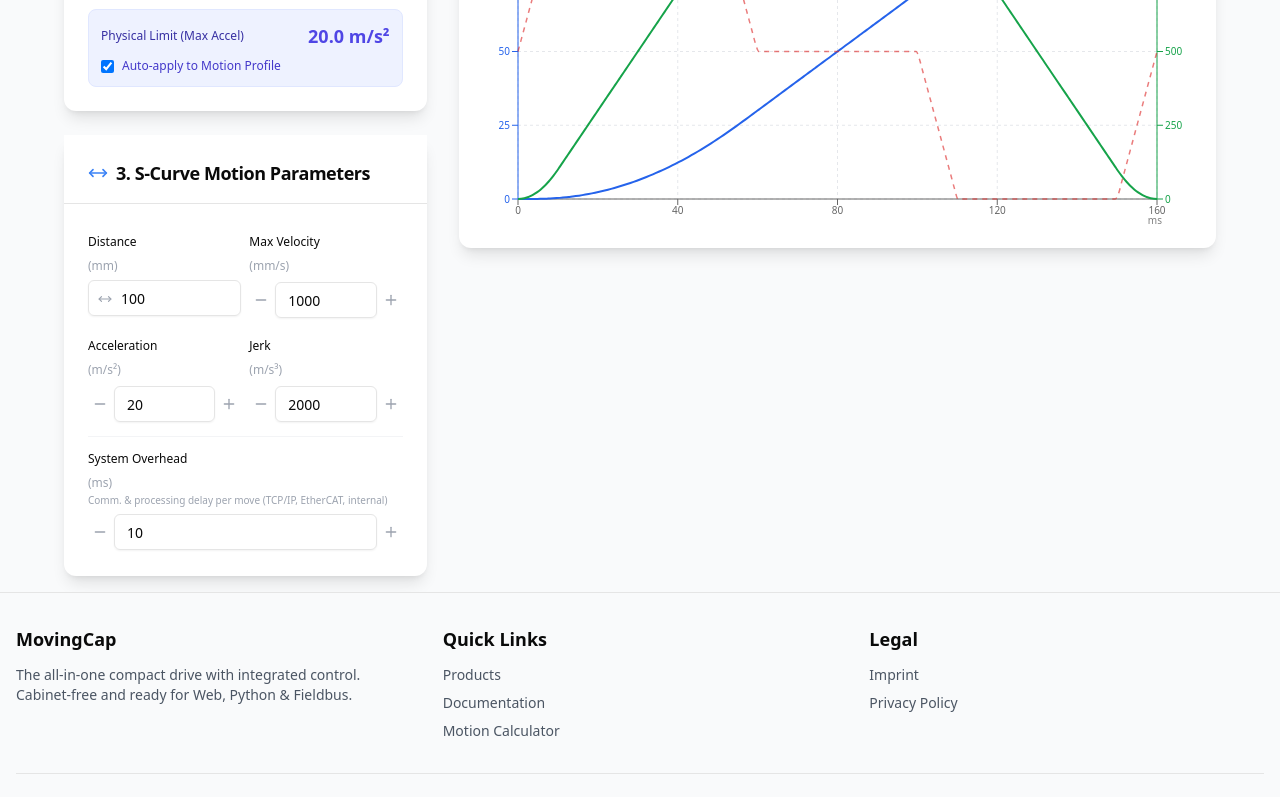
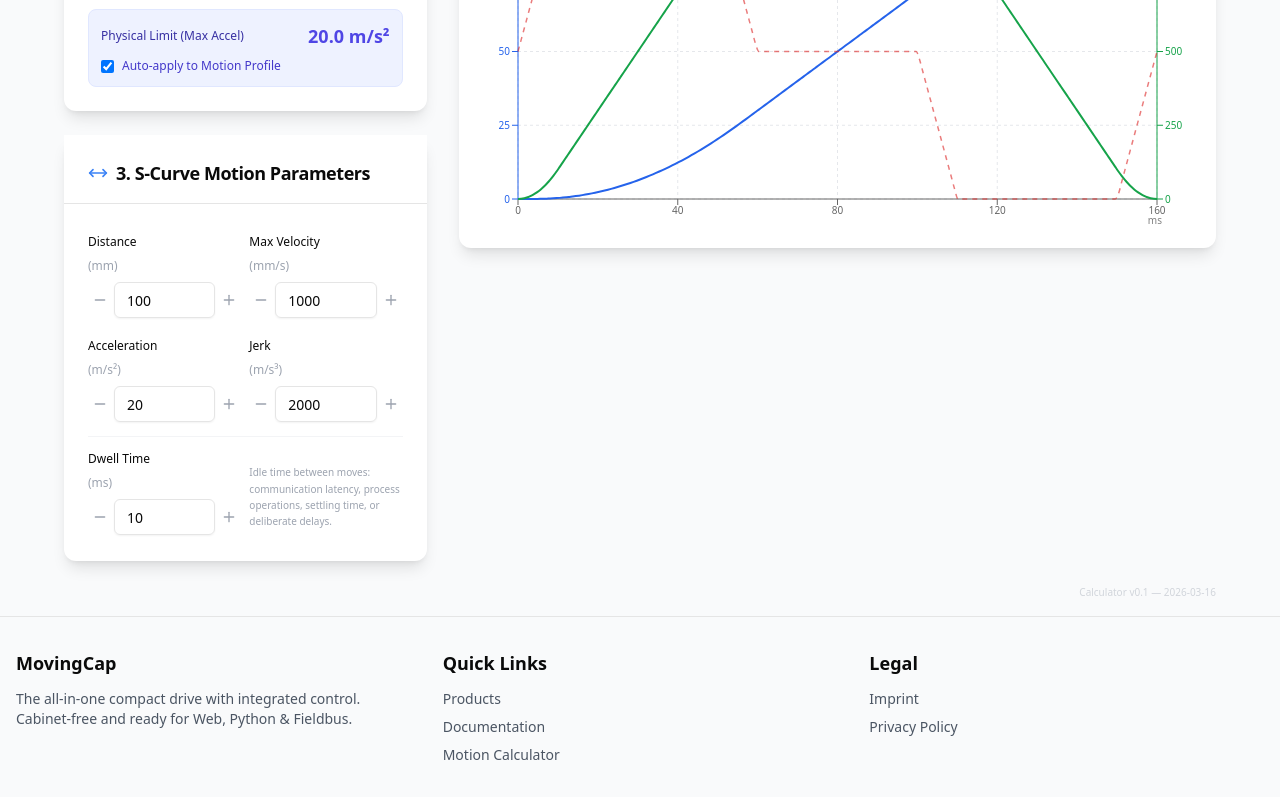
Before and after one commit to KickdriveOliver/start-movingcap-base44, a React (Vite) app: page /#/calculator in a window 1280 px wide. Shown: the part 885-1682 px from the top of the page. Built offline with nearby package versions, Linux system fonts and the light colour scheme.

Commit message:
calculate 100% cont. cycle, dwell time

```diff
--- a/src/components/data/products.jsx
+++ b/src/components/data/products.jsx
@@ -1,3 +1,6 @@
+// Calculator & product data version — update when specs or formulas change
+export const CALCULATOR_VERSION = 'v0.1 — 2026-03-16';
+
 // Static product data - exported from database
 export const products = [
   {
@@ -45,7 +48,8 @@ export const products = [
       max_force_n: 100,
       max_speed_mm_s: 2000,
       moving_mass_g: 600,
-      nom_force_n: 30,
+      nom_force_n: 20,
+      loss_force_n: 15,
       stroke_options_mm: [100, 195, 290, 485, 585, 650, 1325]
     },
     image_url: '/images/movingcap-flattrack.jpg',
@@ -68,7 +72,8 @@ export const products = [
       max_force_n: 150,
       max_speed_mm_s: 2000,
       moving_mass_g: 800,
-      nom_force_n: 30,
+      nom_force_n: 20,
+      loss_force_n: 15,
       stroke_options_mm: [200]
     },
     image_url: '/images/movingcap-fattrack.jpg',
@@ -91,7 +96,8 @@ export const products = [
       max_force_n: 28,
       max_speed_mm_s: 1800,
       moving_mass_g: 450,
-      nom_force_n: 9,
+      nom_force_n: 5,
+      loss_force_n: 2,
       stroke_options_mm: [46]
     },
     image_url: '/images/movingcap-shorttrack.jpg',
--- a/src/components/i18n/translations.jsx
+++ b/src/components/i18n/translations.jsx
@@ -362,12 +362,12 @@ export const en = {
   "calculator_velocity_label": "Max Velocity",
   "calculator_accel_label": "Acceleration",
   "calculator_jerk_label": "Jerk",
-  "calculator_process_time_label": "System Overhead",
-  "calculator_process_time_desc": "Comm. & processing delay per move (TCP/IP, EtherCAT, internal)",
+  "calculator_process_time_label": "Dwell Time",
+  "calculator_process_time_desc": "Idle time between moves: communication latency, process operations, settling time, or deliberate delays.",
   "calculator_movement_time": "Movement",
   "calculator_one_way": "One-way",
   "calculator_cycle": "Cycle",
-  "calculator_process_time_note": "* One-way = Movement + System Overhead",
+  "calculator_process_time_note": "* One-way = Movement + Dwell Time",
   "calculator_config_adjusted": "Profile Adjusted",
   "calculator_velocity_limited": "Velocity limited",
   "calculator_velocity_limited_desc": "Distance too short to reach requested velocity",
@@ -491,12 +491,12 @@ export const de = {
   "calculator_velocity_label": "Max Geschwindigkeit",
   "calculator_accel_label": "Beschleunigung",
   "calculator_jerk_label": "Ruck",
-  "calculator_process_time_label": "System-Overhead",
-  "calculator_process_time_desc": "Komm.- & Verarbeitungsverzögerung pro Bewegung (TCP/IP, EtherCAT, intern)",
+  "calculator_process_time_label": "Verweilzeit",
+  "calculator_process_time_desc": "Stillstandszeit zwischen Bewegungen: Kommunikationslatenz, Prozessoperationen, Einschwingzeit oder bewusste Verzögerungen.",
   "calculator_movement_time": "Bewegung",
   "calculator_one_way": "Einfach",
   "calculator_cycle": "Zyklus",
-  "calculator_process_time_note": "* Einfach = Bewegung + System-Overhead",
+  "calculator_process_time_note": "* Einfach = Bewegung + Verweilzeit",
   "calculator_config_adjusted": "Profil angepasst",
   "calculator_velocity_limited": "Geschwindigkeit begrenzt",
   "calculator_velocity_limited_desc": "Strecke zu kurz für gewünschte Geschwindigkeit",
@@ -676,12 +676,12 @@ export const it = {
   "calculator_velocity_label": "Velocità Max",
   "calculator_accel_label": "Accelerazione",
   "calculator_jerk_label": "Jerk",
-  "calculator_process_time_label": "Overhead di sistema",
-  "calculator_process_time_desc": "Ritardo di comunicazione e calcolo per movimento (TCP/IP, EtherCAT, interno)",
+  "calculator_process_time_label": "Tempo di sosta",
+  "calculator_process_time_desc": "Tempo di fermo tra i movimenti: latenza di comunicazione, operazioni di processo, tempo di assestamento o ritardi intenzionali.",
   "calculator_movement_time": "Movimento",
   "calculator_one_way": "Singola",
   "calculator_cycle": "Ciclo",
-  "calculator_process_time_note": "* Singola = Movimento + Overhead di sistema",
+  "calculator_process_time_note": "* Singola = Movimento + Tempo di sosta",
   "calculator_config_adjusted": "Profilo adattato",
   "calculator_velocity_limited": "Velocità limitata",
   "calculator_velocity_limited_desc": "Distanza troppo breve per raggiungere la velocità richiesta",
@@ -962,12 +962,12 @@ export const fr = {
   "calculator_velocity_label": "Vitesse Max",
   "calculator_accel_label": "Accélération",
   "calculator_jerk_label": "À-coup",
-  "calculator_process_time_label": "Overhead système",
-  "calculator_process_time_desc": "Délai de comm. et traitement par mouvement (TCP/IP, EtherCAT, interne)",
+  "calculator_process_time_label": "Temps de pause",
+  "calculator_process_time_desc": "Temps d'arrêt entre les mouvements : latence de communication, opérations de processus, temps de stabilisation ou délais intentionnels.",
   "calculator_movement_time": "Mouvement",
   "calculator_one_way": "Aller simple",
   "calculator_cycle": "Cycle",
-  "calculator_process_time_note": "* Aller simple = Mouvement + Overhead système",
+  "calculator_process_time_note": "* Aller simple = Mouvement + Temps de pause",
   "calculator_config_adjusted": "Profil ajusté",
   "calculator_velocity_limited": "Vitesse limitée",
   "calculator_velocity_limited_desc": "Distance trop courte pour atteindre la vitesse demandée",
--- a/src/pages/Calculator.jsx
+++ b/src/pages/Calculator.jsx
@@ -1,6 +1,6 @@
 import React, { useState, useEffect, useMemo } from "react";
 import { motion, AnimatePresence } from "framer-motion";
-import { getCalculatorProducts } from "@/components/data/products";
+import { getCalculatorProducts, CALCULATOR_VERSION } from "@/components/data/products";
 import { Card, CardContent, CardHeader, CardTitle, CardDescription, CardFooter } from "@/components/ui/card";
 import { Input } from "@/components/ui/input";
 import { Button } from "@/components/ui/button";
@@ -484,19 +484,25 @@ export default function Calculator() {
       const processTimeSec = (parseFloat(params.processTimeMs) || 10) / 1000;
       const oneWayTime = movementTime + processTimeSec;
       const totalMassKg = (parseFloat(physicsParams.motorMass) + parseFloat(physicsParams.payloadMass)) / 1000;
+      const lossForce = specs.loss_force_n || 0;
 
       if (oneWayTime > 0 && totalMassKg > 0) {
-        // Compute average absolute force over movement using trajectory data
-        let forceTimeIntegral = 0;
+        // i²t thermal model: square forces before integrating
+        // Numerator: ∫ (max(|F_accel|, loss_force_n))² dt over movement time only
+        // Motor is in standstill during process time (cooling down, zero losses)
+        // acceleration data is in µm/s² (internal units), divide by 1e6 to get m/s²
+        let numerator = 0;
         const data = results.data;
         for (let i = 1; i < data.length; i++) {
           const dt = data[i].time - data[i - 1].time;
-          const avgAccel = (Math.abs(data[i].acceleration) + Math.abs(data[i - 1].acceleration)) / 2;
-          forceTimeIntegral += avgAccel * totalMassKg * dt;
+          const force1 = Math.max(Math.abs(data[i - 1].acceleration) / 1000000 * totalMassKg, lossForce);
+          const force2 = Math.max(Math.abs(data[i].acceleration) / 1000000 * totalMassKg, lossForce);
+          numerator += (force1 * force1 + force2 * force2) / 2 * dt;
         }
-        // During processTime the motor is idle (force = 0), so integral stays the same
-        const avgForce = forceTimeIntegral / oneWayTime;
-        const continuousPct = Math.round(avgForce / specs.nom_force_n * 100);
+
+        // Denominator: nom_force_n² * one-way time
+        const denominator = specs.nom_force_n * specs.nom_force_n * oneWayTime;
+        const continuousPct = Math.round(numerator / denominator * 100);
 
         if (continuousPct > 100) {
           checks.push({
@@ -779,7 +785,16 @@ export default function Calculator() {
                 <div className="grid grid-cols-2 gap-2">
                   <div>
                     <Label className="text-xs leading-tight"><span>{t('calculator_distance_label')}</span><br/><span className="text-gray-400">(mm)</span></Label>
-                    <div className="relative mt-1">
+                    <div className="flex items-center gap-0.5 mt-1">
+                      <Button
+                        type="button"
+                        variant="ghost"
+                        size="icon"
+                        className="h-10 w-6 flex-shrink-0 text-gray-400 hover:text-gray-600"
+                        onClick={() => setParams({...params, distanceMm: adjustValue(params.distanceMm, false)})}
+                      >
+                        <Minus className="w-3 h-3" />
+                      </Button>
                       <Input
                          type="text"
                          inputMode="decimal"
@@ -797,9 +812,17 @@ export default function Calculator() {
                          }}
                          onKeyDown={handleInputBlur}
                          onFocus={handleInputFocus}
-                         className={`pl-8 ${validations.find(v => v.param === 'distance' && v.type === 'error') ? 'border-red-300 bg-red-50' : ''}`}
+                         className={`flex-grow min-w-0 ${validations.find(v => v.param === 'distance' && v.type === 'error') ? 'border-red-300 bg-red-50' : ''}`}
                       />
-                      <MoveHorizontal className="w-3.5 h-3.5 absolute left-2.5 top-3 text-gray-400" />
+                      <Button
+                        type="button"
+                        variant="ghost"
+                        size="icon"
+                        className="h-10 w-6 flex-shrink-0 text-gray-400 hover:text-gray-600"
+                        onClick={() => setParams({...params, distanceMm: adjustValue(params.distanceMm, true)})}
+                      >
+                        <Plus className="w-3 h-3" />
+                      </Button>
                     </div>
                   </div>
                   <div>
@@ -947,10 +970,11 @@ export default function Calculator() {
                   </div>
                 </div>
 
-                {/* Process Time / System Overhead */}
+                {/* Dwell Time */}
                 <div className="pt-2 border-t border-gray-100">
+                  <div className="grid grid-cols-2 gap-2">
+                    <div>
                       <Label className="text-xs leading-tight"><span>{t('calculator_process_time_label')}</span><br/><span className="text-gray-400">(ms)</span></Label>
-                  <p className="text-[10px] text-gray-400 mb-1">{t('calculator_process_time_desc')}</p>
                       <div className="flex items-center gap-0.5 mt-1">
                         <Button
                           type="button"
@@ -989,6 +1013,11 @@ export default function Calculator() {
                         >
                           <Plus className="w-3 h-3" />
                         </Button>
+                      </div>
+                    </div>
+                    <div className="flex items-end">
+                      <p className="text-[10px] text-gray-400 pb-2 leading-relaxed">{t('calculator_process_time_desc')}</p>
+                    </div>
                   </div>
                 </div>
               </CardContent>
@@ -1163,6 +1192,11 @@ export default function Calculator() {
             </Card>
           </div>
         </div>
+
+        {/* Version footer */}
+        <p className="text-[10px] text-gray-300 text-right mt-6 select-all">
+          Calculator {CALCULATOR_VERSION}
+        </p>
       </motion.div>
     </div>
   );
```
Also changed, not shown: .planning/user_docs/specs_improve_motion_calculator.md. Lines whose indentation alone changed are shown as unchanged.
